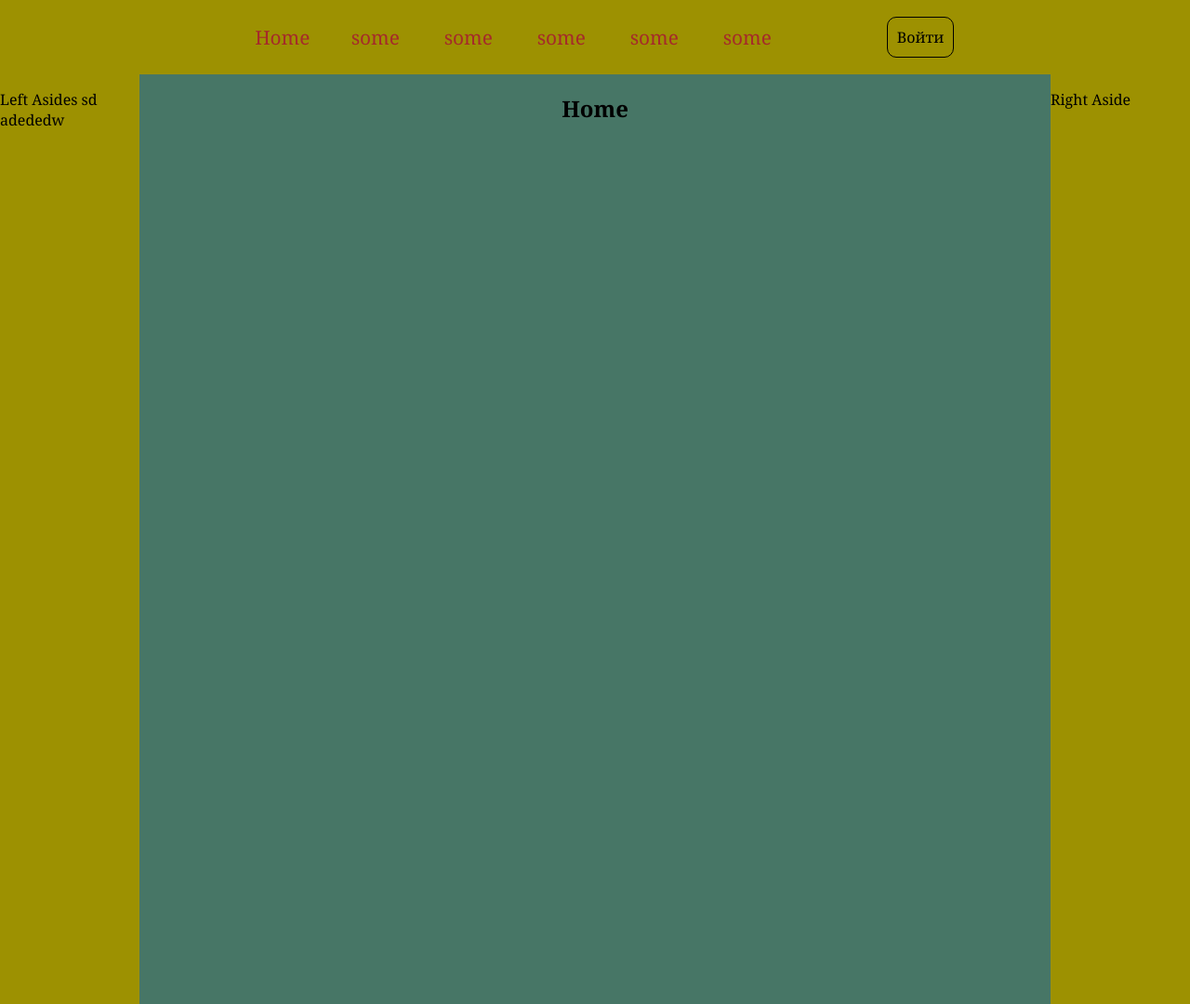
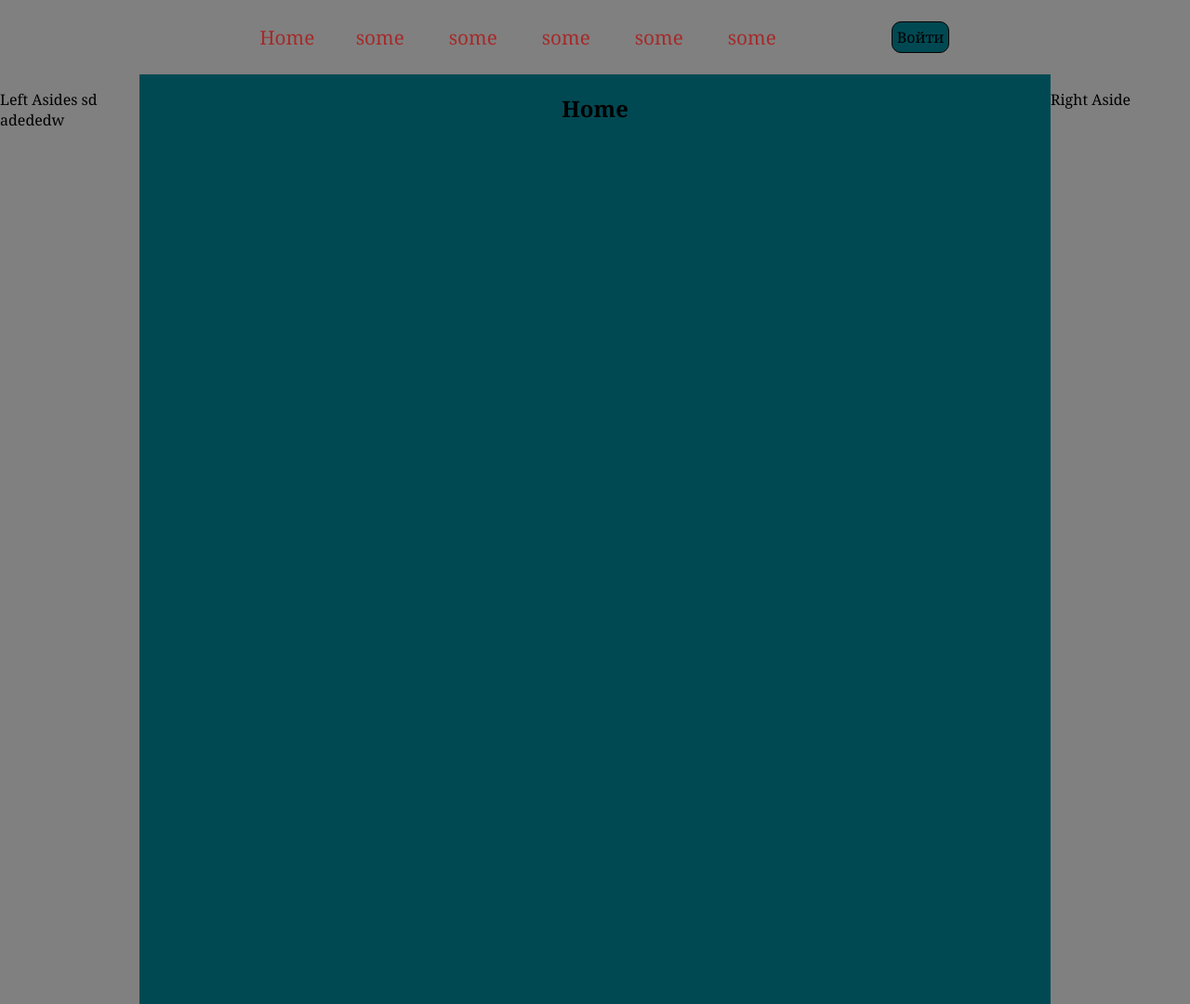
Before and after one commit to LeviDeveloper001/Django_clothing-store, a Django app: page / in a window 1280 px wide. Shown: the whole page at 93% size. Run offline with Django 5.2, Linux system fonts and the light colour scheme.

Commit message:
доработка профилей

```diff
--- a/aapp/static/css/style.css
+++ b/aapp/static/css/style.css
@@ -1,6 +1,6 @@
 :root {
-    --background-color: #477666;
-    --main-color: #9D9101;
+    --background-color: #004953;
+    --main-color: gray;
 }
 
 body {
@@ -57,19 +57,29 @@ header>nav>div>a>span {
 
 }
 
-header>.login-profile {
-    padding: 10px;
+header .login-profile {
+    /* padding: 10px; */
+    display: flex;
+    justify-content: center;
+    align-items: center;
     border: 1px solid black;
     border-radius: 10px;
     margin-left: 100px;
 }
 
-header>.login-profile>a {
+header .login-profile {
+    padding: 5px;
+    background-color: var(--background-color);
+    display: flex;
+    justify-content: center;
+    align-items: center;
+    text-align: center;
     color: black;
 }
 
-header>.login-profile>a:hover {
+header>.login-profile:hover {
     color: white;
+    border-color: white;
 }
 
 .content-wrapper {
@@ -80,7 +90,7 @@ header>.login-profile>a:hover {
 aside {
     width: 150px;
     min-height: 1000px;
-    background-color: #9D9101;
+    background-color: var(--main-color);
 }
 
 
--- a/aapp/templates/base/header.html
+++ b/aapp/templates/base/header.html
@@ -42,16 +42,20 @@
         </div>
     </nav>
 
-    <div class='login-profile'>
     {% if is_auth %}
-            <a href={% url "accounts:profile" %}>
+        <a class='login-profile' href={% url "accounts:profile" %}>
+            {% if profile.profile_image %}
+                <img src='../../{{ profile.profile_image }}' width='40' height='40'>
+            {% endif %}
             <span>Профиль</span>
+
+
         </a>
     {% else %}
-            <a href={% url "accounts:login" %}>
+        <a class='login-profile' href={% url "accounts:login" %}>
             <span>Войти</span>
         </a>
+    </a>
     {% endif %}
-    </div>
 
 </header>
--- a/aapp/utils/auth/mixins.py
+++ b/aapp/utils/auth/mixins.py
@@ -1,6 +1,9 @@
 from typing import Any
+
 from django.views.generic.base import ContextMixin
+from django.http import HttpRequest
 
+from accounts.models import Profile
 
 class AuthMixin(ContextMixin):
     def get_context_data(self, **kwargs: Any) -> dict[str, Any]:
@@ -9,3 +12,16 @@ class AuthMixin(ContextMixin):
         context['user']=user
         context['is_auth'] = user.is_authenticated
         return context
+
+
+
+class ProfileMixin(AuthMixin):
+    request:HttpRequest
+    profile_model=Profile
+    def get_context_data(self, **kwargs: Any) -> dict[str, Any]:
+        context = super().get_context_data(**kwargs)
+        if self.request.user.is_authenticated:
+            context['profile']=self.profile_model.manager.get(user=self.request.user)
+        else:
+            context['profile']=None
+        return context
--- a/aapp/utils/general/mixins.py
+++ b/aapp/utils/general/mixins.py
@@ -1,9 +1,9 @@
 from typing import Any
-from utils.auth.mixins import AuthMixin
+from utils.auth.mixins import AuthMixin, ProfileMixin
 
 
 
-class GeneralMixin(AuthMixin):
+class GeneralMixin(ProfileMixin):
     '''Общий миксин для всех представлений в приложении'''
     def get_context_data(self, **kwargs: Any) -> dict[str, Any]:
         context = super().get_context_data(**kwargs)
```
Lines whose indentation alone changed are shown as unchanged.
